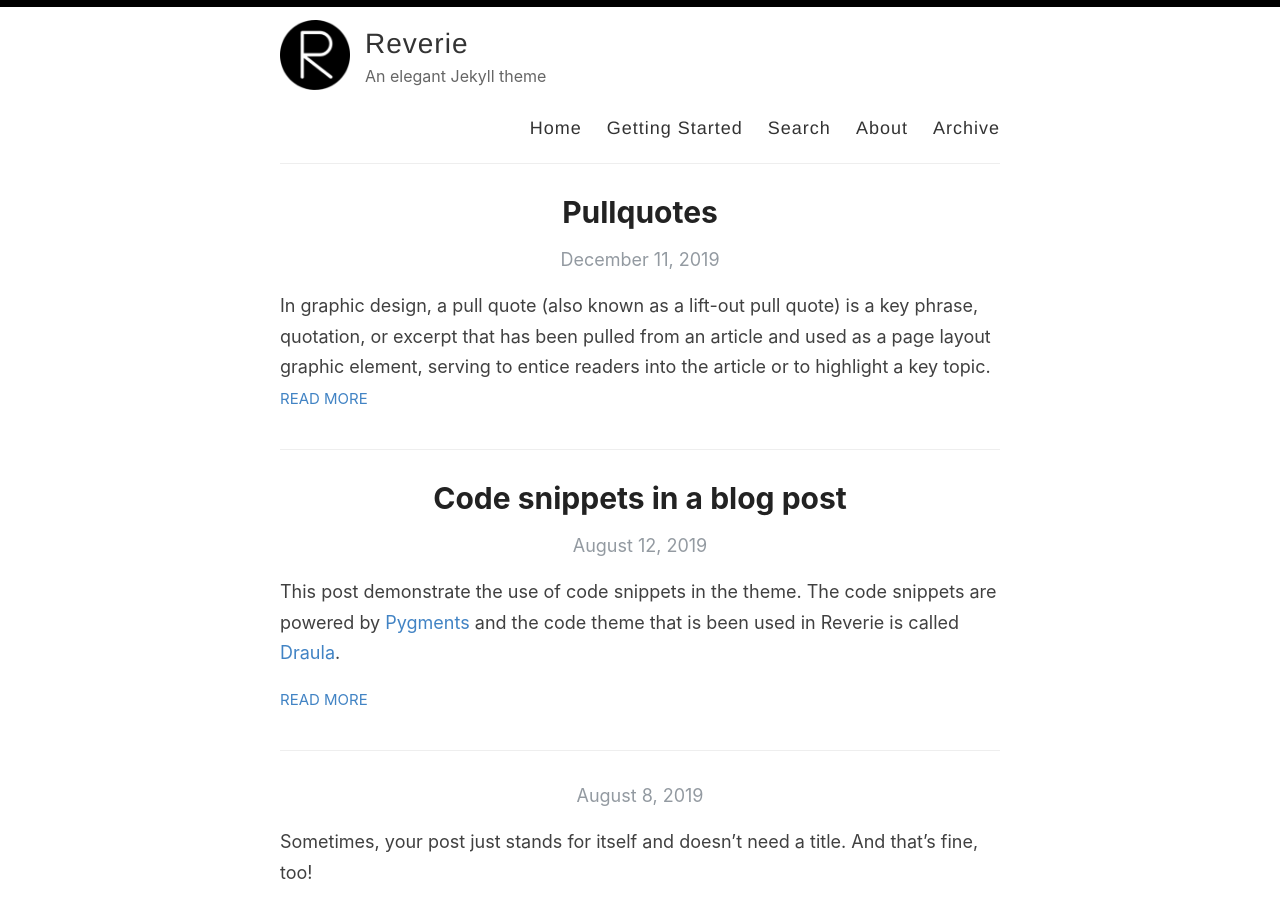
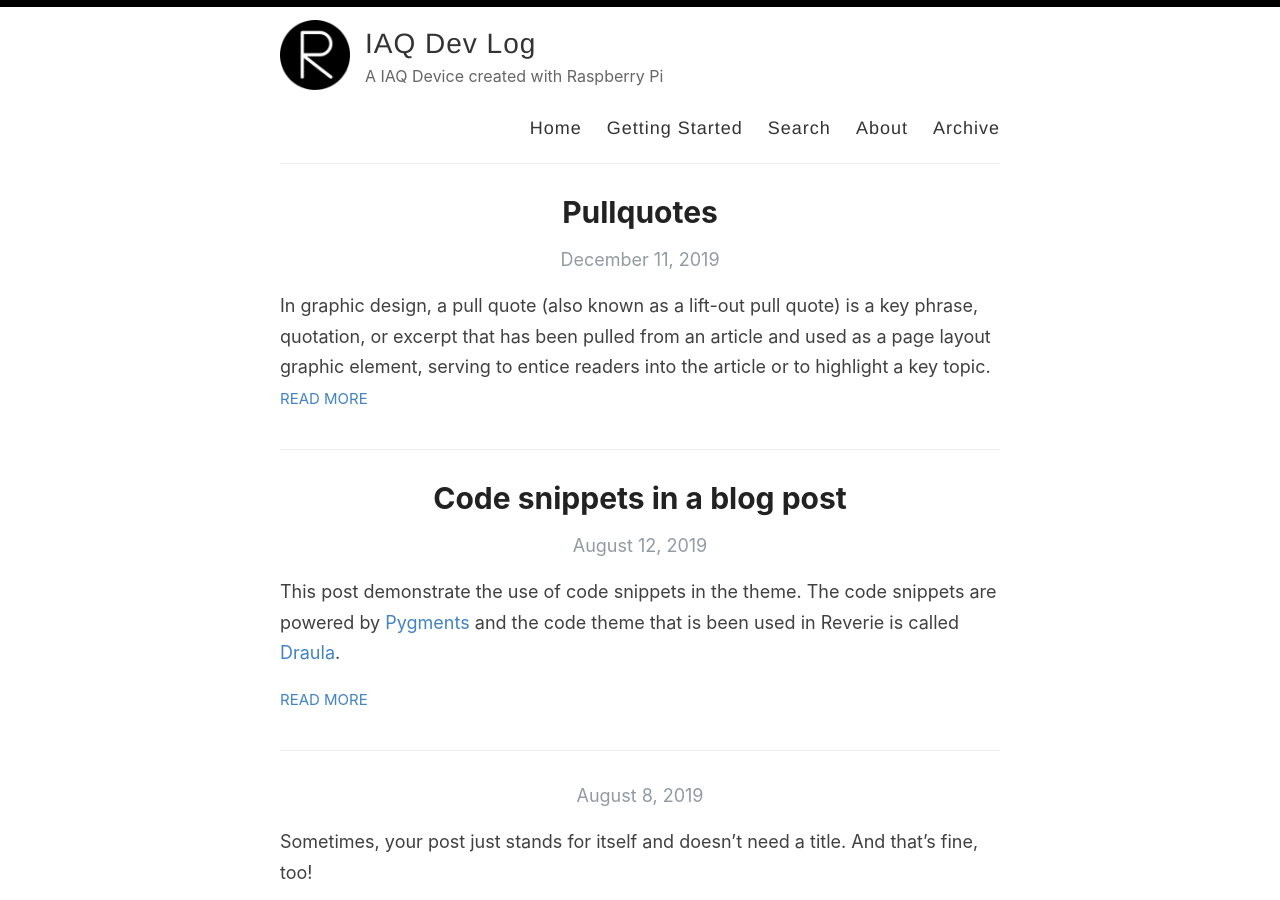
Before and after one commit to ANG13T/IAQ_Device_Dev_Log, a Jekyll site: the page built from index.html, in a window 1280 px wide and 900 px high. Built offline with Jekyll 4.4.1, drawn with Linux system fonts in a browser that asks for light colours; the list of posts is cut into pages by our own code.

Commit message:
Update _config.yml

```diff
--- a/_config.yml
+++ b/_config.yml
@@ -3,13 +3,13 @@
 #
 
 # Name of your site (displayed in the header)
-name: Reverie
+name: IAQ Dev Log
 
 # Name of the author
-author: Amit Merchant
+author: Angelina Tsuboi and Catherine Davodi
 
 # Short bio or description (displayed in the header)
-description: An elegant Jekyll theme
+description: A IAQ Device created with Raspberry Pi
 
 # URL of your avatar or profile pic (you could use your GitHub profile pic)
 avatar: /images/reverie.png
```
